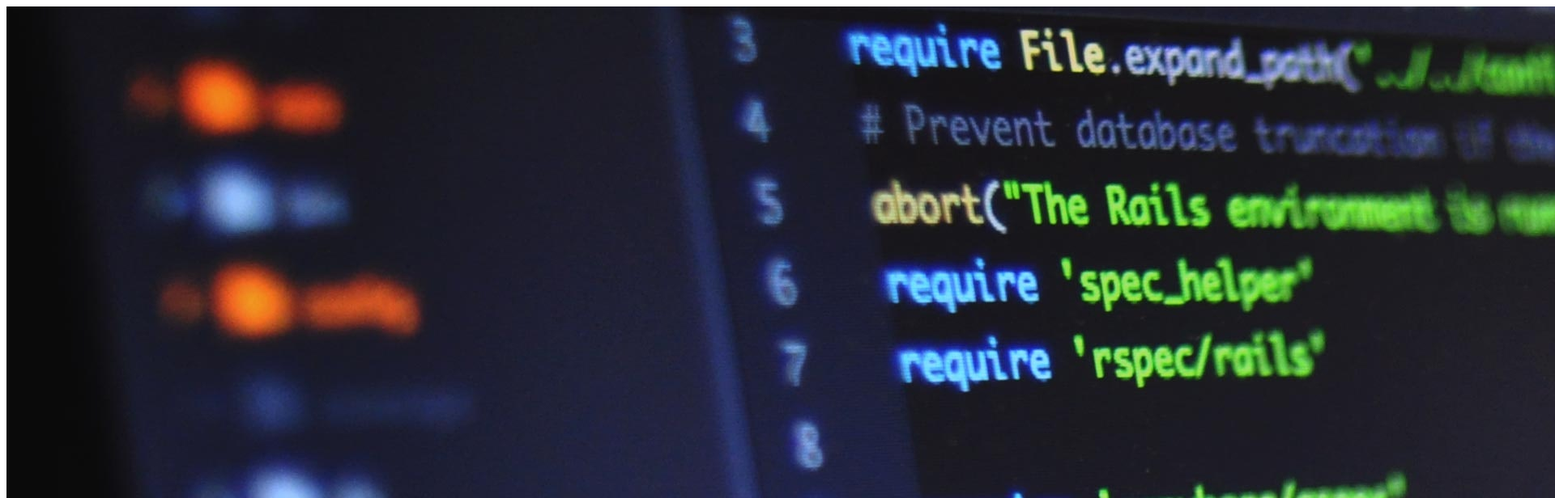
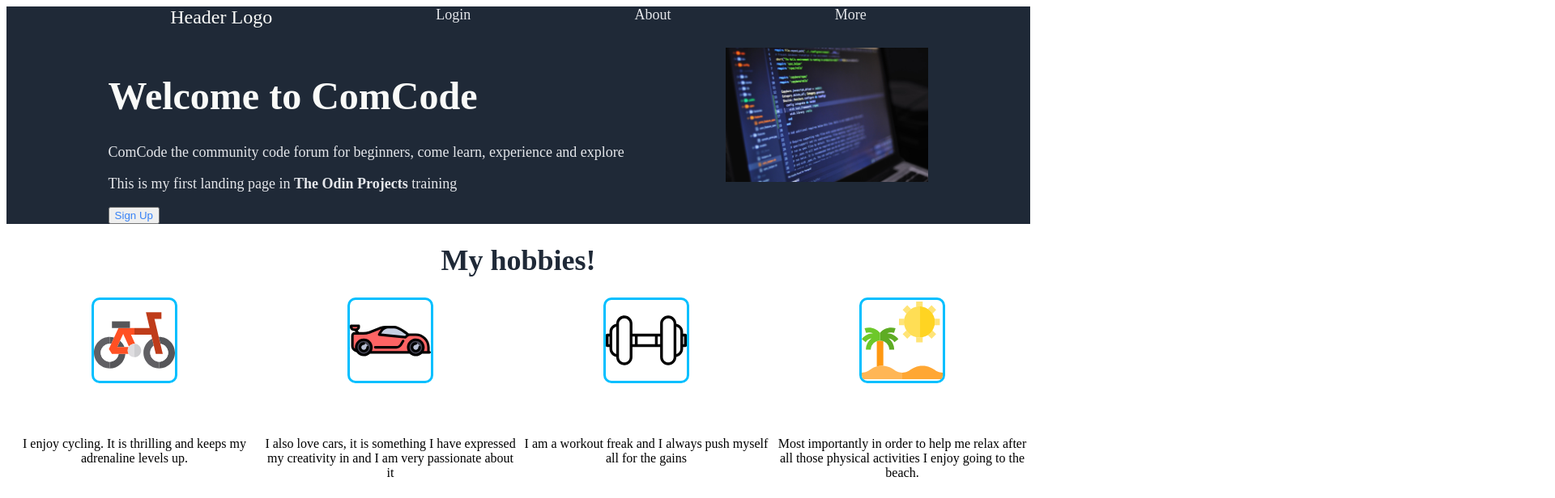
Before and after one commit to Jr95-cmd/landing-page, a plain HTML site: page index.html in a window 1280 px wide. Shown: the top 616 px of the page at 81% size, 1920 px wide, since content can reach past the window. Drawn offline with Linux system fonts and the light colour scheme.

Commit message:
VM got corrupted
manually uploaded files

```diff
--- a/index.html
+++ b/index.html
@@ -3,25 +3,66 @@
 <head>
     <meta charset="UTF-8">
     <title>ComCode</title>
+    <link rel ="stylesheet" href="style.css">
 </head>
 <body>
-<header>
-    <img src= img/logo.jpg alt="Coding Image">
+<div class = "pageheader">
+    <header class="nav">
+        <p class ="logo">Header Logo</p>
         <a>Login</a>
         <a>About</a>
         <a>More</a>
-<!--for logo and navaigation links-->
     </header>
 
-<h1>Welcome to ComCode</h1>
-<P>ComCode the community code forum for beginners, come learn, experience and explore</P>
-<p>This is my first landing page in <strong>The Odin Projects</strong> training</p>
+
+<div class="webheader">
+    <div class ="topdesign2">
+        <h1 class="heading">Welcome to ComCode</h1>
+        <P class="headtext">ComCode the community code forum for beginners, come learn, experience and explore</P>
+        <p class = "headtext">This is my first landing page in <strong>The Odin Projects</strong> training</p>
+        <!--<img src = "img/keys.jpg" alt = "keyboard-keys">-->
         <button>Sign Up</button>
-<h1>My hobbies!</h1>
-<img src="img/bike.svg" alt="Bike Icon">
-<!--Add four images of my hobbies here and a short description-->
+        </div>
+    <div class="topdesign1">
+    <img class ="main" src= img/logo.jpg alt="Coding Image">
+    </div>
+
+</div>
+</div>
+    <div class ="midheading">
+        <h1 class ="infoheader">My hobbies!</h1>
+    </div>
+    <div class = "midpage">
+    <div class = "hobbieimg">
+        <img class="hobbie" src="img/bike.svg" alt="Bike Icon">
+        <img class="hobbie" src="img/cars.svg" alt="car">
+        <img class="hobbie" src ="img/gym.svg" alt = "dumbell">
+        <img class="hobbie" src = "img/beach.svg" alt = "beach">
+
+    </div>
+    <div class ="caption">
+        <div class = "description">
+            <p>I enjoy cycling. It is thrilling and keeps my adrenaline levels up.</p>
+        </div>
+        <div class = "description">
+            <p>I also love cars, it is something I have expressed my creativity in and I am very passionate about it</p>
+        </div>
+        <div class = "description">
+            <p>I am a workout freak and I always push myself all for the gains</p>
+        </div>
+        <div class = "description">
+            <p>Most importantly in order to help me relax after all those physical activities I enjoy going to the beach.</p>
+        </div>
+
+    </div>
+</div>
+
+<div class = "bottompage">
     <p> A little about me: My name is Edwin and I have always been intrigued by web development in particular the coding and styling aspect. I did a lot of searching for reaources to help me be come better. I am also interested in learing porgramming languages and also netowrking. I am basically a noob in the IT world and I am determined to elevate myself.</p>
     <p>Please join my forum where we can learn many aspects of coding together. It should be noted that help vampires should refrain from their actions.</p>
+</div>
+<div>
     <button>Join Now</button>
+</div>
 </body>
 </html>
--- /dev/null
+++ b/style.css
@@ -0,0 +1,96 @@
+/*background color for top page */
+.pageheader{
+    background-color:#1f2937;
+}
+
+/*heading text format*/
+.heading{
+    font-size: 48px;
+    font-weight: bolder;
+    color:#f9faf8;
+}
+
+/*heading sub-text format */
+.headtext,a{
+    font-size: 18px;
+    color: #E5E7Eb
+}
+
+.logo{
+    font-size: 24px;
+    color:#f9faf8;
+    margin-top:auto;
+
+}
+
+button{
+    color:#3882f6;
+}
+
+.infoheader{
+    font-size:36px;
+    font-weight:bolder;
+    color: #1f2937;
+}
+
+.bottompage{
+    background-color:#e5e7eb;
+    font-style:italic;
+    font-size: 36px;
+    color:#1f2937;
+    font-weight: 300;
+}
+
+.main{
+    width:250px;
+    height:auto;
+}
+
+.hobbie{
+    width:100px;
+    height:auto;
+
+    border:3px solid deepskyblue;
+    border-radius: 10px;
+}
+
+/*.pageheader{
+    display:flex;
+}*/
+
+.nav{
+    display:flex;
+    justify-content: space-evenly;
+}
+
+.description{
+    text-align:center;
+    flex:1 1 0;
+}
+
+
+.hobbieimg
+{
+    display:flex;
+    justify-content: space-around;
+    flex-wrap: wrap;
+    margin-bottom:50px;
+}
+
+.midheading{
+    display:flex;
+    justify-content: center;
+
+}
+
+
+
+.caption{
+    display:flex;
+    justify-content: space-evenly
+}
+
+.webheader{
+    display:flex;
+    justify-content: space-evenly;
+}
```
Also changed, not shown: 1 other file. Lines whose indentation alone changed are shown as unchanged.
